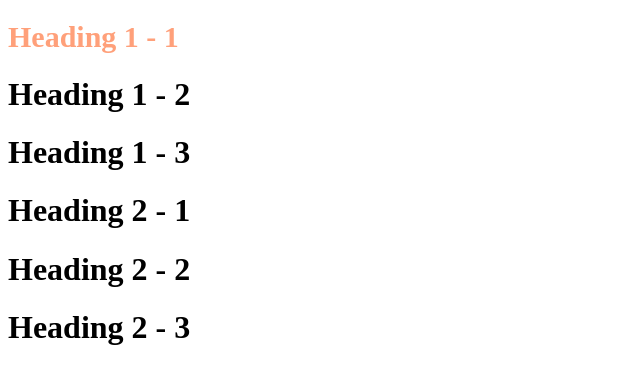
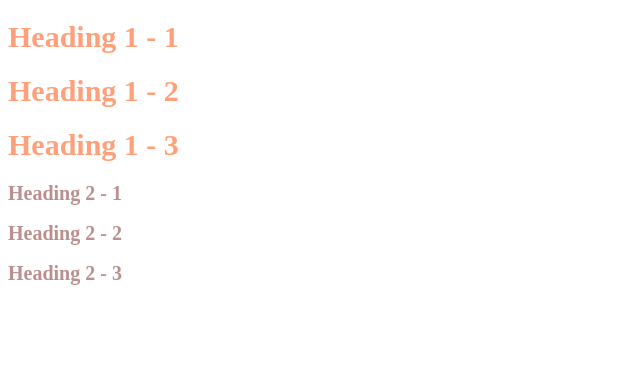
Before and after one commit to lilyrozeee/my-hero, a plain HTML site: page style-test.html in a window 1280 px wide. Shown: the whole page, without its empty margins (0-640 px from the left). Drawn offline with Linux system fonts and the light colour scheme.

Commit message:
style adjustments

```diff
--- a/style-test.html
+++ b/style-test.html
@@ -2,15 +2,26 @@
 <html>
 <head>
 	<title>Style Test </title>
+	<style type="text/css">
+		h1{
+			font-size: 30px;
+			color: lightsalmon;
+		}
+
+		h2{
+			font-size: 20px;
+			color: rosybrown;
+		}
+	</style>
 </head>
 <body>
 
-		<h1 style="font-size: 30px; color: lightsalmon;">Heading 1 - 1</h1>
+		<h1>Heading 1 - 1</h1>
 		<h1>Heading 1 - 2</h1>
 		<h1>Heading 1 - 3</h1>
-		<h1>Heading 2 - 1</h1>
-		<h1>Heading 2 - 2</h1>
-		<h1>Heading 2 - 3</h1>
+		<h2>Heading 2 - 1</h1>
+		<h2>Heading 2 - 2</h1>
+		<h2>Heading 2 - 3</h1>
 
 
 </body>
```
